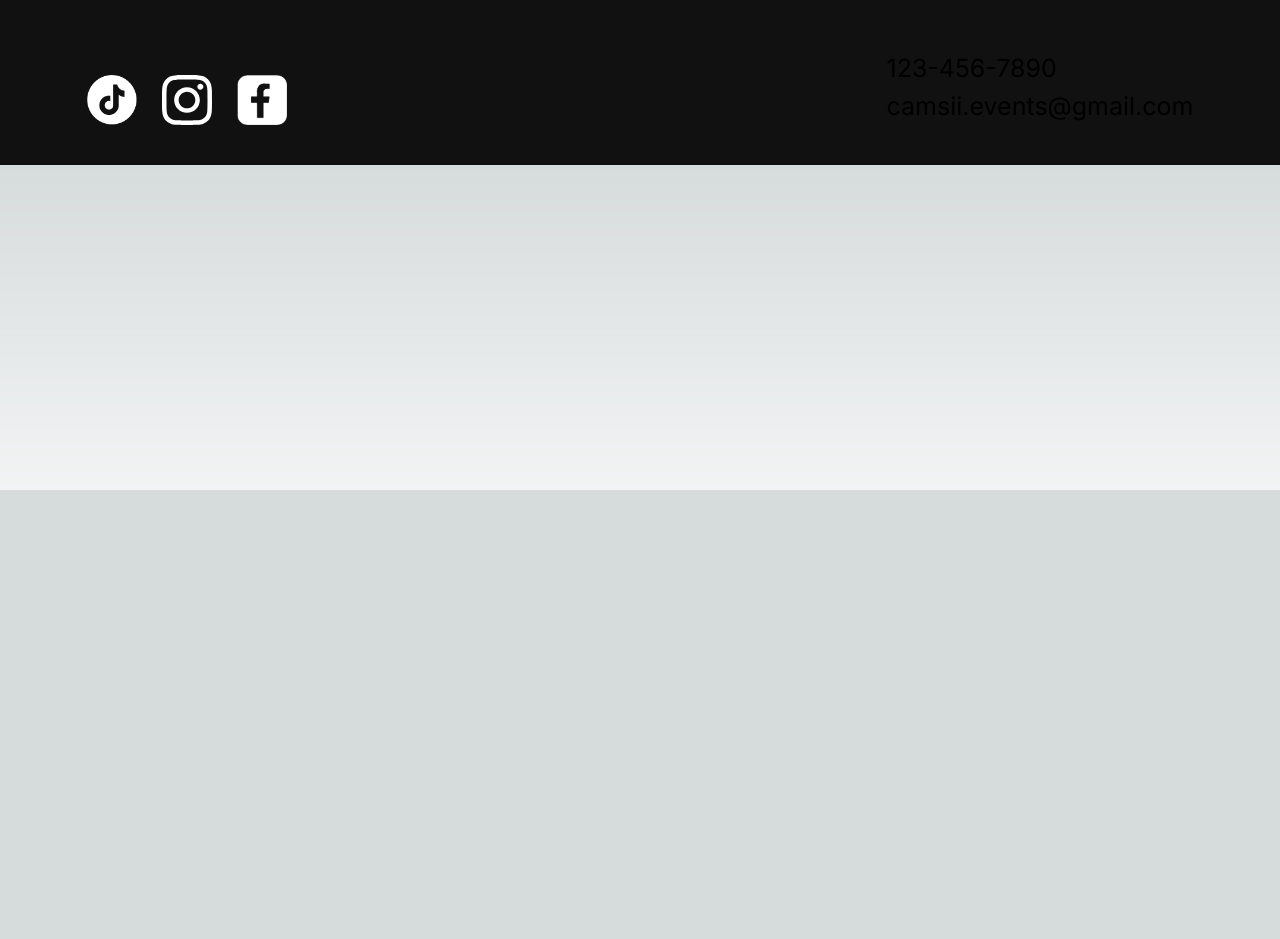
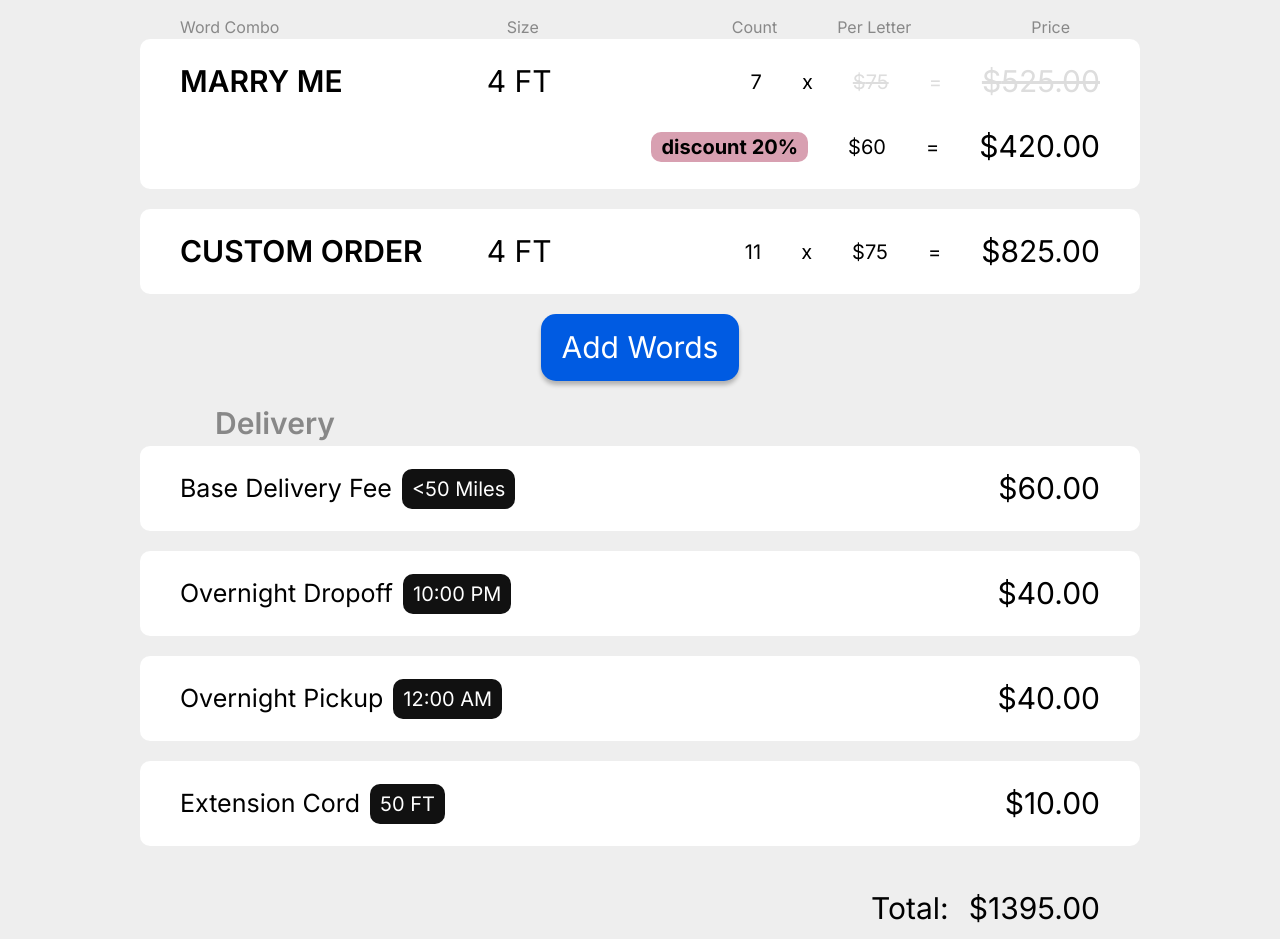
Before and after one commit to CameronHonis/camsii-main, a Next.js app: page /cart in a window 1280 px wide. Shown: the part 310-1249 px from the top of the page. Before the commit the page ends 800 px from the top, so only its background shows below. Built offline with nearby package versions, Linux system fonts and the light colour scheme.

Commit message:
add cart page

```diff
--- /dev/null
+++ b/app/cart/cart_total.tsx
@@ -0,0 +1,11 @@
+"use client";
+import useCartStore from "@/store/cart_store/hook"
+
+export default function CartTotal() {
+    const [cart] = useCartStore();
+
+    return <div className="flex justify-end mt-[40px] w-[1000px] pr-[40px]">
+        <p className="text-[30px]">Total:</p>
+        <p className="text-[30px] ml-[20px]">${cart.getCost().toFixed(2)}</p>
+    </div>
+}
--- /dev/null
+++ b/app/cart/cart_words.tsx
@@ -0,0 +1,63 @@
+"use client";
+import useCartStore from "@/store/cart_store/hook";
+import React from "react";
+import { toLetterSizeAbbrv } from "../models/letter_size";
+import { CURATED_CHOICE_DISCOUNT_PERCENT, PHRASES, PRICE_PER_LETTER } from "@/constants";
+import { DISCOUNT_PRICE_PER_LETTER } from "../models/cart_word";
+
+
+export default function CartWords() {
+    const [cart] = useCartStore();
+
+    return <div className="flex flex-col items-center word-combos-section mt-[75px]">
+        <div className="grid grid-cols-3 w-[1000px] px-[40px] text-camsii-gray">
+            <p>Word Combo</p>
+            <p className="pl-[20px]">Size</p>
+            <div className="flex justify-self-end pr-[30px]">
+                <p className="text-nowrap">Count</p>
+                <p className="text-nowrap ml-[60px]">Per Letter</p>
+                <p className="text-nowrap ml-[120px]">Price</p>
+            </div>
+        </div>
+        <div className="flex flex-col gap-[20px]">
+            {cart.words.map((wordCombo, idx) => PHRASES.includes(wordCombo.content) ?
+                <div key={idx} className="grid w-[1000px] grid-cols-3 gap-y-[20px] bg-white px-[40px] rounded-[10px] py-[20px]">
+                    <p className="text-[30px] font-semibold uppercase">{wordCombo.content}</p>
+                    <p className="text-[30px] uppercase">{toLetterSizeAbbrv(wordCombo.size)}</p>
+                    <div className="flex items-center gap-[40px] justify-self-end text-[20px]">
+                        <p>{wordCombo.getLetterCount()}</p>
+                        <p>x</p>
+                        <p className="text-camsii-silver line-through">${PRICE_PER_LETTER}</p>
+                        <p className="text-camsii-silver">=</p>
+                        <p className="text-[30px] text-camsii-silver line-through">
+                            ${wordCombo.getPreDiscountCost().toFixed(2)}
+                        </p>
+                    </div>
+                    <div></div>
+                    <div className="flex items-center gap-[40px] justify-self-end col-span-2 text-[20px]">
+                        <p className="bg-camsii-light-pink px-[10px] rounded-[10px] font-bold">discount {CURATED_CHOICE_DISCOUNT_PERCENT}%</p>
+                        <p>${DISCOUNT_PRICE_PER_LETTER}</p>
+                        <p>=</p>
+                        <p className="text-[30px]">
+                            ${wordCombo.getCost().toFixed(2)}
+                        </p>
+                    </div>
+                </div>
+                :
+                <div key={idx} className="grid w-[1000px] grid-cols-3 gap-y-[20px] bg-white px-[40px] rounded-[10px] py-[20px]">
+                    <p className="text-[30px] font-semibold uppercase">{wordCombo.content}</p>
+                    <p className="text-[30px] uppercase">{toLetterSizeAbbrv(wordCombo.size)}</p>
+                    <div className="flex items-center gap-[40px] justify-self-end text-[20px]">
+                        <p>{wordCombo.getLetterCount()}</p>
+                        <p>x</p>
+                        <p>${PRICE_PER_LETTER}</p>
+                        <p>=</p>
+                        <p className="text-[30px]">
+                            ${wordCombo.getCost().toFixed(2)}
+                        </p>
+                    </div>
+                </div>
+            )}
+        </div>
+    </div >
+}
--- /dev/null
+++ b/app/cart/delivery_items.tsx
@@ -0,0 +1,73 @@
+"use client";
+import { OVERNIGHT_DELIVERY_PRICE, OVERNIGHT_RANGE, PRICE_PER_EXT_CORD_FT, PRICE_PER_MILE_OVER_50 } from "@/constants";
+import useCartStore from "@/store/cart_store/hook";
+import React from "react";
+
+export default function DeliveryItems() {
+    const [cart] = useCartStore();
+
+    const miles = cart.delivery.distMiles;
+
+    const formatTimeAMPM = React.useCallback((date: Date) => {
+        const hours = date.getHours();
+        const mins = date.getMinutes();
+        console.log(mins);
+
+        let dispHours = hours % 12;
+        dispHours = dispHours || 12;
+        const dispMins = mins < 10 ? `0${mins}` : mins.toString();
+        const ampm = hours >= 12 ? "PM" : "AM";
+
+        return `${dispHours}:${dispMins} ${ampm}`;
+    }, []);
+
+    return <div>
+        <div className="w-[1000px] pl-[75px] mt-[20px]">
+            <p className="text-[30px] text-camsii-gray font-semibold">Delivery</p>
+        </div>
+        <div className="flex flex-col">
+            <div className="flex justify-between items-center bg-white px-[40px] py-[20px] rounded-[10px]">
+                <div className="flex items-center">
+                    <p className="text-[25px]">Base Delivery Fee</p>
+                    <p className="text-[20px] text-white bg-camsii-black ml-[10px] px-[10px] py-[5px] rounded-[10px]">
+                        {miles <= 50 ? "<50" : Math.round(miles)} Miles
+                    </p>
+                </div>
+                <p className="text-[30px]">${cart.delivery.getBaseDeliveryCost().toFixed(2)}</p>
+            </div>
+            {cart.delivery.getIsOvernightDropoff() &&
+                <div className="flex justify-between items-center mt-[20px] bg-white px-[40px] py-[20px] rounded-[10px]">
+                    <div className="flex items-center">
+                        <p className="text-[25px]">Overnight Dropoff</p>
+                        <p className="text-[20px] text-white bg-camsii-black ml-[10px] px-[10px] py-[5px] rounded-[10px]">
+
+                            {formatTimeAMPM(cart.delivery.dropoffDatetime)}
+                        </p>
+                    </div>
+                    <p className="text-[30px]">${OVERNIGHT_DELIVERY_PRICE.toFixed(2)}</p>
+                </div>}
+            {cart.delivery.getIsOvernightPickup() &&
+                <div className="flex justify-between items-center mt-[20px] bg-white px-[40px] py-[20px] rounded-[10px]">
+                    <div className="flex items-center">
+                        <p className="text-[25px]">Overnight Pickup</p>
+                        <p className="text-[20px] text-white bg-camsii-black ml-[10px] px-[10px] py-[5px] rounded-[10px]">
+
+                            {formatTimeAMPM(cart.delivery.pickupDatetime)}
+                        </p>
+                    </div>
+                    <p className="text-[30px]">${OVERNIGHT_DELIVERY_PRICE.toFixed(2)}</p>
+                </div>}
+            {cart.delivery.extCordFt > 0 &&
+                <div className="flex justify-between items-center mt-[20px] bg-white px-[40px] py-[20px] rounded-[10px]">
+                    <div className="flex items-center">
+                        <p className="text-[25px]">Extension Cord</p>
+                        <p className="text-[20px] text-white bg-camsii-black ml-[10px] px-[10px] py-[5px] rounded-[10px]">
+
+                            {cart.delivery.extCordFt} FT
+                        </p>
+                    </div>
+                    <p className="text-[30px]">${cart.delivery.getExtCordCost().toFixed(2)}</p>
+                </div>}
+        </div>
+    </div >
+}
--- a/app/cart/page.tsx
+++ b/app/cart/page.tsx
@@ -1,32 +1,29 @@
-import React from "react";
+"use client";
+import React, { Suspense } from "react";
 import Button from "../ui/button";
-import Cart from "../models/cart";
+import dynamic from "next/dynamic";
+import { useRouter } from "next/navigation";
+
+// TODO: add loading skeletons
+const CartWords = dynamic(() => import("./cart_words"), { ssr: false, loading: () => <></> });
+const DeliveryItems = dynamic(() => import("./delivery_items"), { ssr: false, loading: () => <></> });
+const CartTotal = dynamic(() => import("./cart_total"), { ssr: false, loading: () => <></> });
 
 export default function CartPage() {
-    const [cart, setCart] = React.useState<Cart>();
+    const router = useRouter();
 
-    return <div>
-        <p>Shopping Cart</p>
-        <div className="word-combos-section">
-            <div>
-                <p>Word Combo</p>
-                <p>Size</p>
-                <p>Letter Count</p>
-                <p>Price Per Letter</p>
-                <p>Price</p>
-            </div>
-            {/* <div>
-                { wordCombos.map(wordCombo => <WordComboItem />) }
-            </div> */}
-            <Button contents="Add Words" color="secondary" size={30} />
-        </div>
-        <div className="delivery-section">
-            <div>
-                <p>Delivery</p>
-            </div>
-            <div>
+    const onCheckoutClick = React.useCallback(() => {
+        router.push("/checkout");
+    }, []);
 
-            </div>
+    return <div className="flex flex-col items-center pt-[160px] pb-[100px] w-full h-full bg-camsii-offwhite text-black">
+        <p className="text-[60px]">Shopping Cart</p>
+        <CartWords />
+        <Button contents="Add Words" color="secondary" size={30} style="mt-[20px]" />
+        <DeliveryItems />
+        <CartTotal />
+        <div className="flex justify-end w-[1000px] pr-[40px]">
+            <Button contents="Checkout" color="primary" size={30} style="mt-[10px]" onClick={onCheckoutClick}/>
         </div>
     </div>
 }
--- a/app/order/curated/page.tsx
+++ b/app/order/curated/page.tsx
@@ -1,7 +1,6 @@
 "use client";
 
 import React from "react";
-import { Cart } from "@/models/cart_item";
 import WindowSlide from "@/app/ui/window_slide";
 import Image from "next/image";
 import { useRouter } from "next/navigation";
@@ -11,6 +10,7 @@ import { OrderBuilderOptionsSlide, OrderBuilderTextInputSlide, OrderBuilderSizer
 import OrderBuilderState, { orderBuilderStateReducer, OrderBuilderPhases } from "../order_builder_state";
 import SizeSlide from "../size_slide";
 import TextInputSlide from "../text_input_slide";
+import Cart from "@/app/models/cart";
 
 export default function CuratedOrderPage(props: {
     addCartItem: React.Dispatch<React.SetStateAction<Cart>>;
@@ -24,13 +24,13 @@ export default function CuratedOrderPage(props: {
             return;
         }
         dispatch(new OrderBuilderBack());
-    }, [state]);
+    }, [state, router]);
 
     React.useEffect(() => {
         if (state.getPhase() === OrderBuilderPhases.SIZES) {
             router.push("/cart");
         }
-    }, [state]);
+    }, [state, router]);
 
 
     const prevSlideName = React.useMemo(() => {
--- a/app/ui/header.tsx
+++ b/app/ui/header.tsx
@@ -4,7 +4,7 @@ import NavLogo from "./nav_logo";
 
 export default function Header() {
     return (
-        <div className="absolute w-full flex items-center justify-between bg-white p-[15px] bg-opacity-70 backdrop-blur-[10px] z-[100]">
+        <div id="header" className="absolute w-full top-0 flex items-center justify-between bg-white p-[15px] bg-opacity-70 backdrop-blur-[10px] z-[100]">
             <NavLogo />
             <div className="flex items-center justify-end gap-[60px] mr-[10px]">
                 <Link href="/about" className="text-black text-[25px]">About</Link>
```
